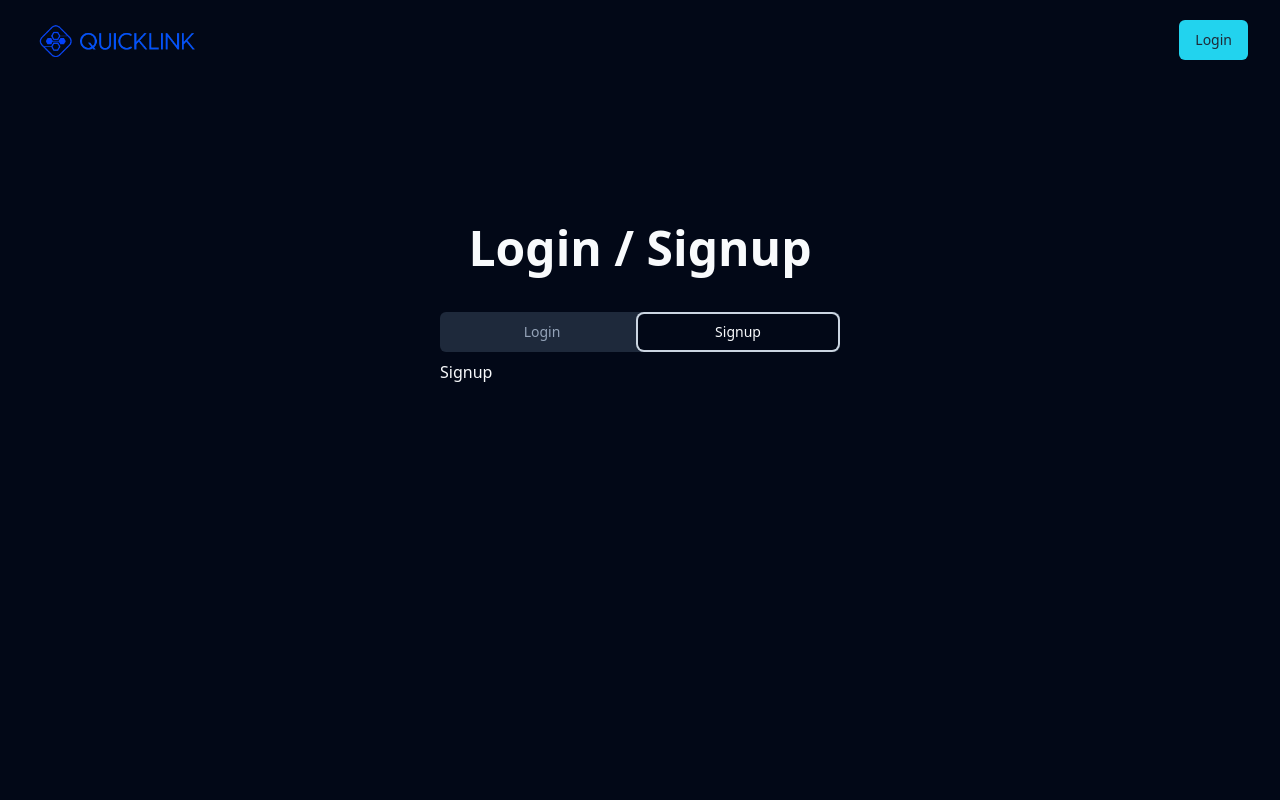
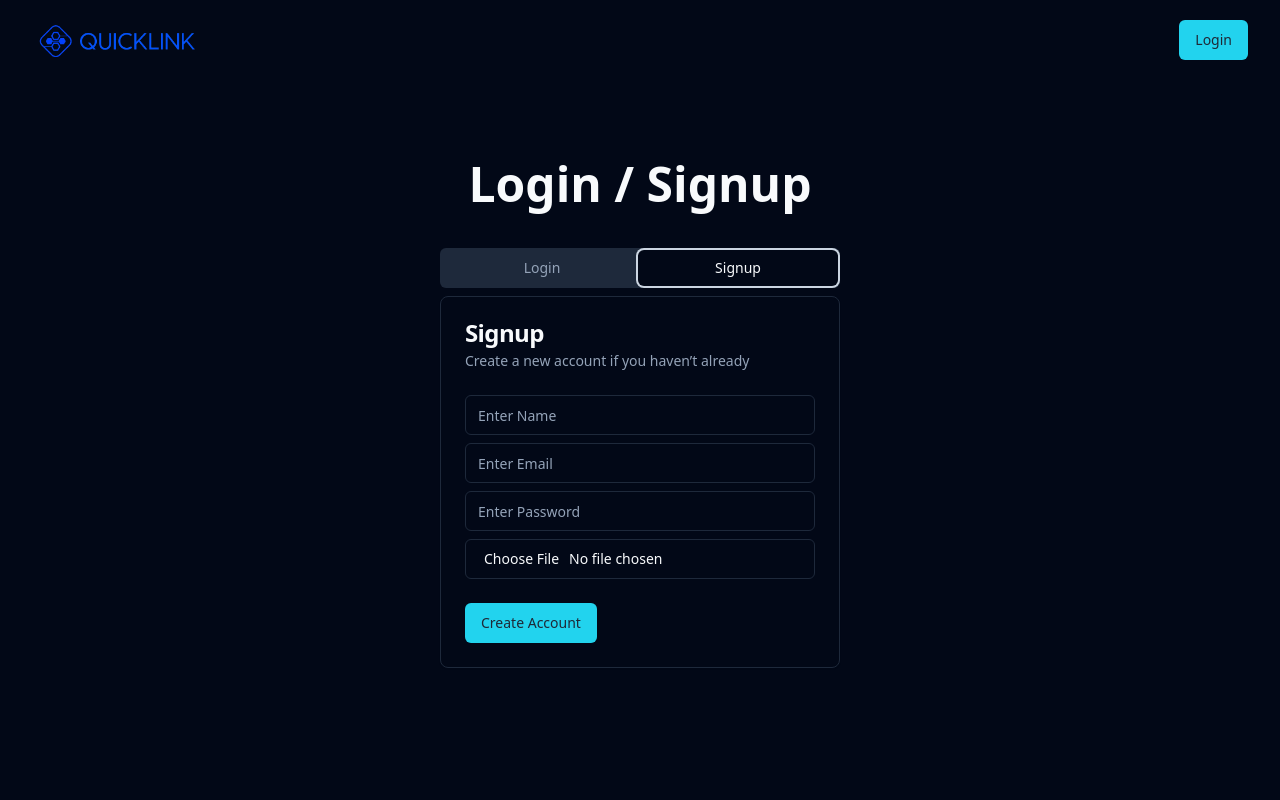
Before and after one commit to PravuChandanRout/QuickLink, a React (Vite) app: page /auth in a window 1280 px wide. Both pictures are taken after a click on the tab "Signup". Shown: the top 800 px of the page. Built offline with nearby package versions, Linux system fonts and the light colour scheme; no server answers.

Commit message:
Signup UI and API implemented

```diff
--- a/src/App.jsx
+++ b/src/App.jsx
@@ -5,6 +5,7 @@ import Dashboard from "./pages/Dashboard";
 import Auth from "./pages/Auth";
 import Link from "./pages/Link";
 import RedirectLinkPage from "./pages/RedirectLinkPage";
+import UrlProvider from "./context/context";
 
 const router = createBrowserRouter([
   {
@@ -35,7 +36,11 @@ const router = createBrowserRouter([
 ]);
 
 const App = () => {
-  return <RouterProvider router={router} />;
+  return (
+    <UrlProvider>
+      <RouterProvider router={router} />;
+    </UrlProvider>
+  );
 };
 
 export default App;
--- a/src/components/login.jsx
+++ b/src/components/login.jsx
@@ -1,4 +1,4 @@
-import React, { useEffect, useState } from "react";
+import { useEffect, useState } from "react";
 import {
   Card,
   CardContent,
@@ -15,6 +15,7 @@ import * as yup from "yup";
 import useFetch from "@/hooks/useFetch";
 import { login } from "@/db/apiAuth";
 import { useNavigate, useSearchParams } from "react-router-dom";
+import { UrlState } from "@/context/context";
 
 const Login = () => {
   const [errors, setErrors] = useState([]);
@@ -37,10 +38,12 @@ const Login = () => {
   };
 
   const { data, error, loading, func: loginFunc } = useFetch(login, formdata);
+  const { fetchUser } = UrlState();
 
   useEffect(() => {
     if (error === null && data) {
       navigate(`/dashboard?${longLink ? `createNew=${longLink}` : ""}`);
+      fetchUser();
     }
   }, [data, error]);
 
--- a/src/components/signup.jsx
+++ b/src/components/signup.jsx
@@ -1,9 +1,141 @@
-import React from 'react'
+import { useEffect, useState } from "react";
+import {
+  Card,
+  CardContent,
+  CardDescription,
+  CardFooter,
+  CardHeader,
+  CardTitle,
+} from "./ui/card";
+import { Input } from "./ui/input";
+import { Button } from "./ui/button";
+import { BeatLoader } from "react-spinners";
+import Error from "./error";
+import * as yup from "yup";
+import useFetch from "@/hooks/useFetch";
+import { signup } from "@/db/apiAuth";
+import { useNavigate, useSearchParams } from "react-router-dom";
+import { UrlState } from "@/context/context";
 
 const Signup = () => {
+  const [errors, setErrors] = useState([]);
+  const [formdata, setFormData] = useState({
+    name: "",
+    email: "",
+    password: "",
+    profile_pic: null,
+  });
+
+  const navigate = useNavigate();
+  let [searchParams] = useSearchParams();
+  const longLink = searchParams.get("createNew");
+
+  const handleInputChange = (e) => {
+    const { name, value, files } = e.target;
+    setFormData((prevState) => ({
+      ...prevState,
+      [name]: files ? files[0] : value,
+    }));
+  };
+
+  const { data, error, loading, func: signupFunc } = useFetch(signup, formdata);
+  const { fetchUser } = UrlState();
+
+  useEffect(() => {
+    if (error === null && data) {
+      navigate(`/dashboard?${longLink ? `createNew=${longLink}` : ""}`);
+      fetchUser();
+    }
+  }, [loading, error]);
+
+  const handleSignup = async () => {
+    setErrors([]);
+    try {
+      const schema = yup.object().shape({
+        name: yup.string().required("Name is required"),
+        email: yup
+          .string()
+          .email("Invalid Email")
+          .required("Email is required"),
+        password: yup
+          .string()
+          .min(6, "Password must be at least 6 characters")
+          .required("Password is required"),
+        profile_pic: yup.mixed().required("Profile picture is required")
+      });
+
+      await schema.validate(formdata, { abortEarly: false });
+      await signupFunc();
+    } catch (error) {
+      const newErrors = {};
+
+      error?.inner?.forEach((err) => {
+        newErrors[err.path] = err.message;
+      });
+
+      setErrors(newErrors);
+    }
+  };
+
   return (
-    <div>Signup</div>
-  )
-}
+    <Card>
+      <CardHeader>
+        <CardTitle>Signup</CardTitle>
+        <CardDescription>
+          Create a new account if you haven&rsquo;t already
+        </CardDescription>
+        {error && <Error message={error.message} />}
+      </CardHeader>
+      <CardContent className="space-y-2">
+        <div className="space-y-1">
+          <Input
+            name="name"
+            type="email"
+            placeholder="Enter Name"
+            onChange={handleInputChange}
+          />
+          {errors.name && <Error message={errors.name} />}
+        </div>
+        <div className="space-y-1">
+          <Input
+            name="email"
+            type="email"
+            placeholder="Enter Email"
+            onChange={handleInputChange}
+          />
+          {errors.email && <Error message={errors.email} />}
+        </div>
+        <div className="space-y-1">
+          <Input
+            name="password"
+            type="password"
+            placeholder="Enter Password"
+            onChange={handleInputChange}
+          />
+          {errors.password && <Error message={errors.password} />}
+        </div>
+        {/* file upload */}
+        <div className="space-y-1">
+          <Input
+            name="profile_pic"
+            type="file"
+            accept="image/*"
+            onChange={handleInputChange}
+          />
+          {errors.profile_pic && <Error message={errors.profile_pic} />}
+        </div>
+      </CardContent>
+      <CardFooter>
+        <Button onClick={handleSignup} variant="destructive">
+          {loading ? (
+            <BeatLoader size={10} color="#ffffff" />
+          ) : (
+            "Create Account"
+          )}
+        </Button>
+      </CardFooter>
+    </Card>
+  );
+};
 
-export default Signup
+export default Signup;
--- /dev/null
+++ b/src/context/context.jsx
@@ -0,0 +1,26 @@
+import { getCurrentUser } from "@/db/apiAuth";
+import useFetch from "@/hooks/useFetch";
+import { createContext, useContext, useEffect } from "react";
+
+const UrlContext = createContext();
+
+const UrlProvider = ({ children }) => {
+  const { data: user, loading, func: fetchUser } = useFetch(getCurrentUser);
+
+  const isAuthenticated = user?.role === "authenticated";
+
+  useEffect(() => {
+    fetchUser();
+  }, []);
+  return (
+    <UrlContext.Provider value={{ user, loading, fetchUser, isAuthenticated }}>
+      {children}
+    </UrlContext.Provider>
+  );
+};
+
+export const UrlState = () => {
+  return useContext(UrlContext);
+};
+
+export default UrlProvider;
--- a/src/db/apiAuth.js
+++ b/src/db/apiAuth.js
@@ -1,4 +1,4 @@
-import supabase from "./supabase";
+import supabase, { supabaseUrl } from "./supabase";
 
 export async function login({ email, password }) {
   const { data, error } = await supabase.auth.signInWithPassword({
@@ -10,3 +10,37 @@ export async function login({ email, password }) {
 
   return data;
 }
+
+export async function getCurrentUser() {
+  const { data: session, error } = await supabase.auth.getSession();
+
+  if (!session.session) return null;
+  if (error) throw new Error(error.message);
+
+  return session.session?.user;
+}
+
+export async function signup({ name, email, password, profile_pic }) {
+
+  const fileName = `dp-${name.split("").join("-")}-${Math.random()}`;
+  const { error: storageError } = await supabase.storage
+    .from("profile_pic")
+    .upload(fileName, profile_pic);
+
+  if (storageError) throw new Error(storageError.message);
+
+  const { data, error } = await supabase.auth.signUp({
+    email,
+    password,
+    options: {
+      data: {
+        name,
+        profile_pic: `${supabaseUrl}/storage/v1/object/public/profile_pic/${fileName}`,
+      },
+    },
+  });
+
+  if (error) throw new Error(error.message);
+
+  return data;
+}
--- a/src/pages/Auth.jsx
+++ b/src/pages/Auth.jsx
@@ -1,18 +1,27 @@
 import Login from "@/components/login";
 import Signup from "@/components/signup";
 import { Tabs, TabsContent, TabsList, TabsTrigger } from "@/components/ui/tabs";
-import React from "react";
-import { useSearchParams } from "react-router-dom";
+import { UrlState } from "@/context/context";
+import { useEffect } from "react";
+import { useNavigate, useSearchParams } from "react-router-dom";
 
 const Auth = () => {
   const [searchParams] = useSearchParams();
+  const longLink = searchParams.get("createNew");
+  const navigate = useNavigate();
+
+  const { isAuthenticated, loading } = UrlState();
+
+  useEffect(() => {
+    if (isAuthenticated && !loading) {
+      navigate(`/dashboard?${longLink ? `createNew=${longLink}` : ""}`);
+    }
+  }, [isAuthenticated, loading]);
 
   return (
-    <div className="mt-36 flex flex-col items-center gap-10">
+    <div className="mt-20 flex flex-col items-center gap-10">
       <h1 className="text-5xl font-extrabold">
-        {searchParams.get("createNew")
-          ? "Please Login first"
-          : "Login / Signup"}
+        {longLink ? "Please Login first" : "Login / Signup"}
       </h1>
       <Tabs defaultValue="loginLogin" className="w-[400px]">
         <TabsList className="grid w-full grid-cols-2">
@@ -20,10 +29,10 @@ const Auth = () => {
           <TabsTrigger value="signup">Signup</TabsTrigger>
         </TabsList>
         <TabsContent value="login">
-          <Login/>
+          <Login />
         </TabsContent>
         <TabsContent value="signup">
-          <Signup/>
+          <Signup />
         </TabsContent>
       </Tabs>
     </div>
```
